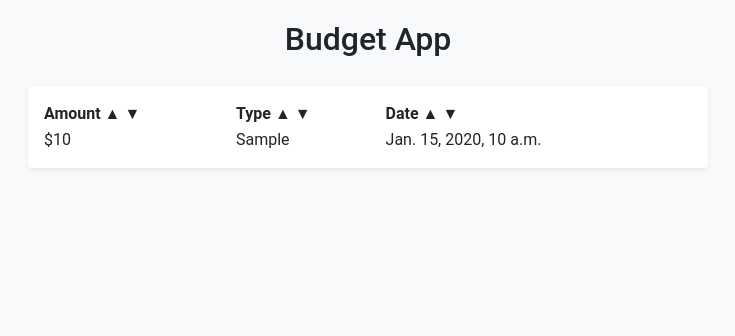
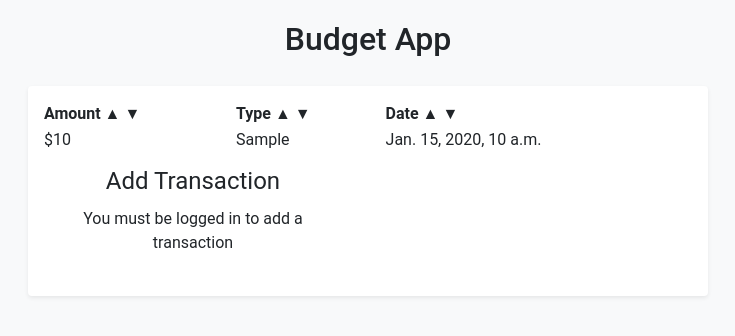
Before and after one commit to wzsamuels/PortfolioWebsite, a Django app: template budget/templates/budget/index.html in a window 1280 px wide. Shown: the part 70-406 px from the top of the page, without its empty margins (322-1057 px from the left). Run offline with Django 3.2, Linux system fonts and the light colour scheme; the template is opened without the code that fills it: most values are stand-ins (such as "Sample title", 1, 10 or a date in 2020); some libraries are stand-ins or nearby versions.

Commit message:
Fixed errors rendering budget form

```diff
--- a/budget/templates/budget/index.html
+++ b/budget/templates/budget/index.html
@@ -21,10 +21,21 @@
 		{% endfor %}
 
 	</table>
-	<form method="post">
-    <table>
-        {{ transaction_form }}
-    </table>
+	<form method="post" class="form-container">{% csrf_token %}
+    <fieldset><legend>Add Transaction</legend>
+      {% if user.is_authenticated %}
+        <label for="{{ transaction_form.amount.id_for_label }}">Title:</label>
+        {{ transaction_form.amount }}
+        <label for ="{{ transaction_form.date.id_for_label }}">Amount:</label>
+        {{ transaction_form.date}}
+        <label for ="{{ transaction_form.type.id_for_label }}">Type:</label>
+        {{ transaction_form.type}}
+        <button type="submit" class="btn">Add Transaction</button>
+      {% else %}
+        <p style="text-align: center;">You must be logged in to add a transaction</p>
+      {% endif %}
+    </fieldset>
+  </form>
 </form>
 </div>
 
--- a/mysite/urls.py
+++ b/mysite/urls.py
@@ -19,9 +19,9 @@ from django.contrib.auth import views as auth_views
 
 urlpatterns = [
     path('accounts/', include('django.contrib.auth.urls')),
-    path('accounts/login.html', auth_views.LoginView.as_view()),
+    #path('accounts/login.html', auth_views.LoginView.as_view()),
     path('accounts/profile/', auth_views.LoginView.as_view()),
-    #path('accounts/login/', auth_views.LoginView.as_view(redirect_authenticated_user='/books/')),
+    path('accounts/login/', auth_views.LoginView.as_view(redirect_authenticated_user='')),
     path('admin/', admin.site.urls),
     path('books/', include('books.urls')),
     path('budget/', include('budget.urls')),
```
